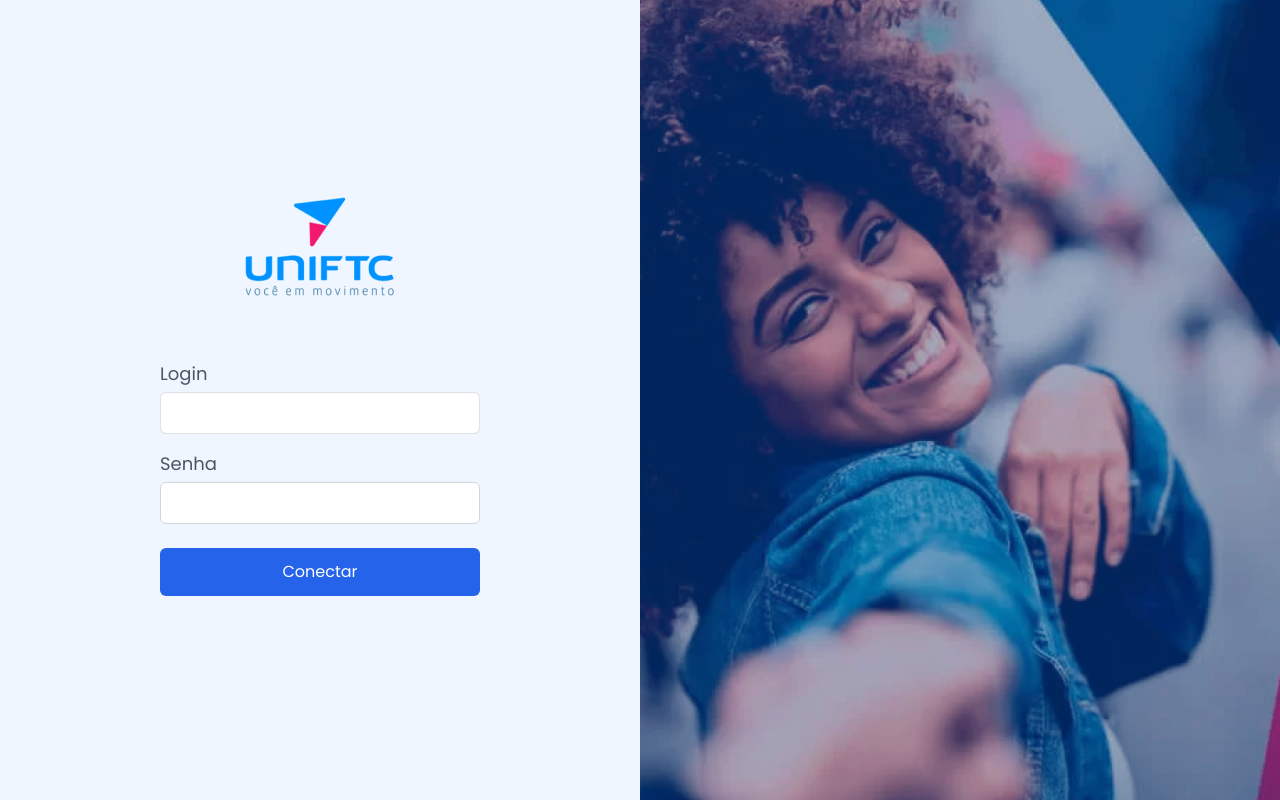
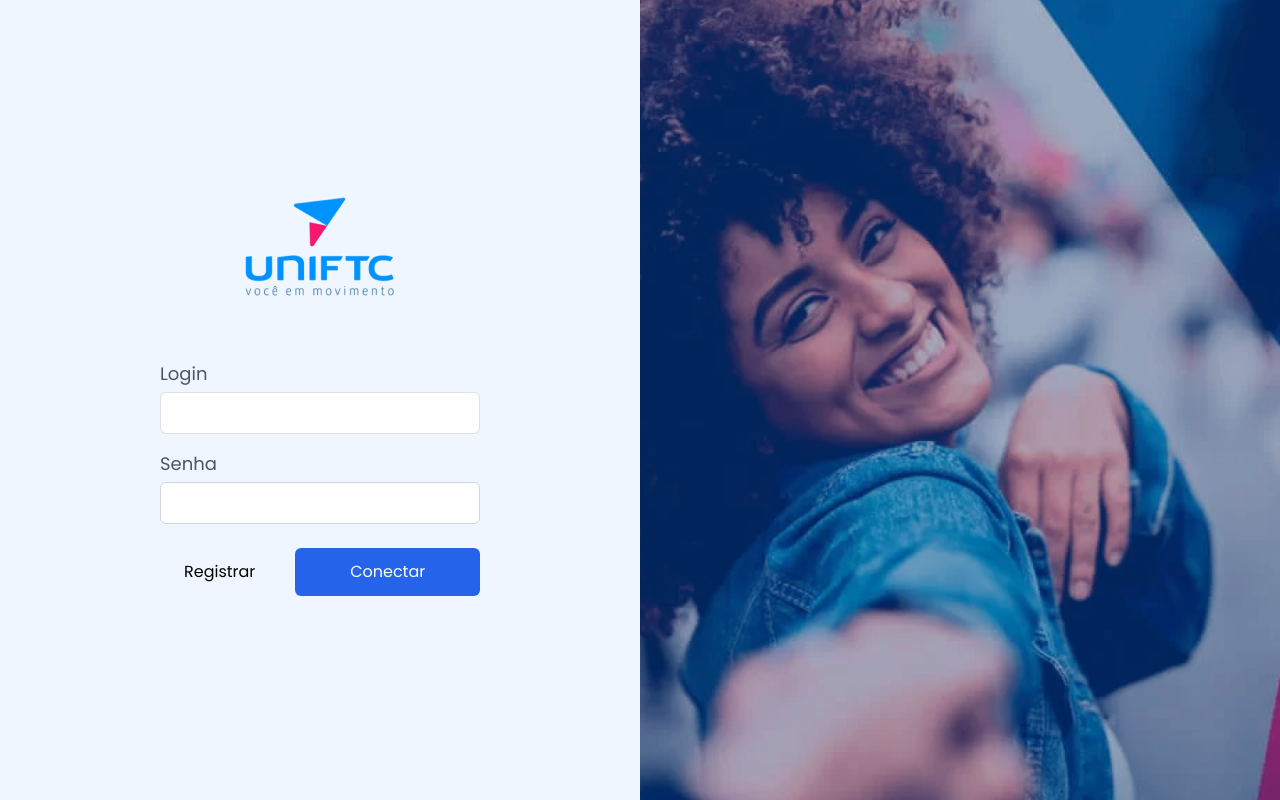
Before and after one commit to hazaelk/uniftc-estagio, a Next.js app: page /login in a window 1280 px wide. Built offline with nearby package versions, Linux system fonts and the light colour scheme; no server answers.

Commit message:
feat: login page connection with api

```diff
--- a/pages/login.tsx
+++ b/pages/login.tsx
@@ -1,25 +1,55 @@
 import { useForm } from "react-hook-form";
 import { signIn, useSession } from 'next-auth/react'
-import Image from 'next/image'
+import { useRouter } from 'next/router'
+import { FormEvent, useEffect, useState } from 'react'
+import Link from "next/link";
 
 type FormData = {
   login: string;
   password: string;
 };
 
+const responsesi18n = {
+  'CredentialsSignin': 'Login ou senha incorretos',
+  'Incorrect username or password': 'Usuário ou senha incorretos'
+}
 
 function Login() {
+  const [error, setError] = useState<string | null>(null)
+  const router = useRouter()
+  const session = useSession()
+
   const {
     register,
     handleSubmit,
     formState: { errors },
   } = useForm<FormData>();
-  const onSubmit = handleSubmit((data) => {
+
+  const onSubmit = (e:FormEvent) => { e.preventDefault() }
+  const onLogin = handleSubmit( data => {
     signIn('plabos', {
+      redirect: false,
       login: data.login,
       password: data.password
     })
-  });
+    .then( (response) =>{
+      if (response?.error) {
+        setError(response.error)
+      } else {
+        setError(null)
+        router.push('/')
+      }
+    })
+  })
+
+  if (session.status === 'loading') {
+    return <div className="flex items-center justify-center w-full h-screen">Carregando...</div>
+  }
+
+  if (session.status === 'authenticated') {
+    router.push('/')
+    return <> </>
+  }
 
   return (
     <main className="flex w-full h-screen">
@@ -30,9 +60,15 @@ function Login() {
           <input {...register("login", { required: true })} className='px-4 py-2 border border-gray-300 rounded-md border-opacity-70'/>
           <label className='mt-4 mb-1 text-lg text-gray-600'>Senha</label>
           <input type='password' {...register("password", { required: true })} className='px-4 py-2 border border-gray-300 rounded-md'/>
-          <button className="w-full px-6 py-3 my-6 text-white bg-blue-600 rounded-md" >
-            Conectar
-          </button>
+          {error && <p className='mt-4 text-red-500'>{error}</p>}
+          <p className="flex flex-row w-full">
+            <Link href='/register'>
+              <button className="px-6 py-3 my-6 mr-2 text-black duration-300 rounded-md w-min hover:bg-blue-600 hover:text-white" > Registrar </button>
+            </Link>
+            <button className="w-full px-6 py-3 my-6 ml-2 text-white duration-300 bg-blue-600 rounded-md hover:bg-blue-400" onClick={onLogin}>
+              Conectar
+            </button>
+          </p>
         </form>
       </div>
       <div className="items-center justify-center hidden w-full bg-blue-600 lg:flex md:w-1/2" style={{backgroundImage: `url(/login_banner.png)`, backgroundPosition: 'center', backgroundSize: 'cover'}} />
```
